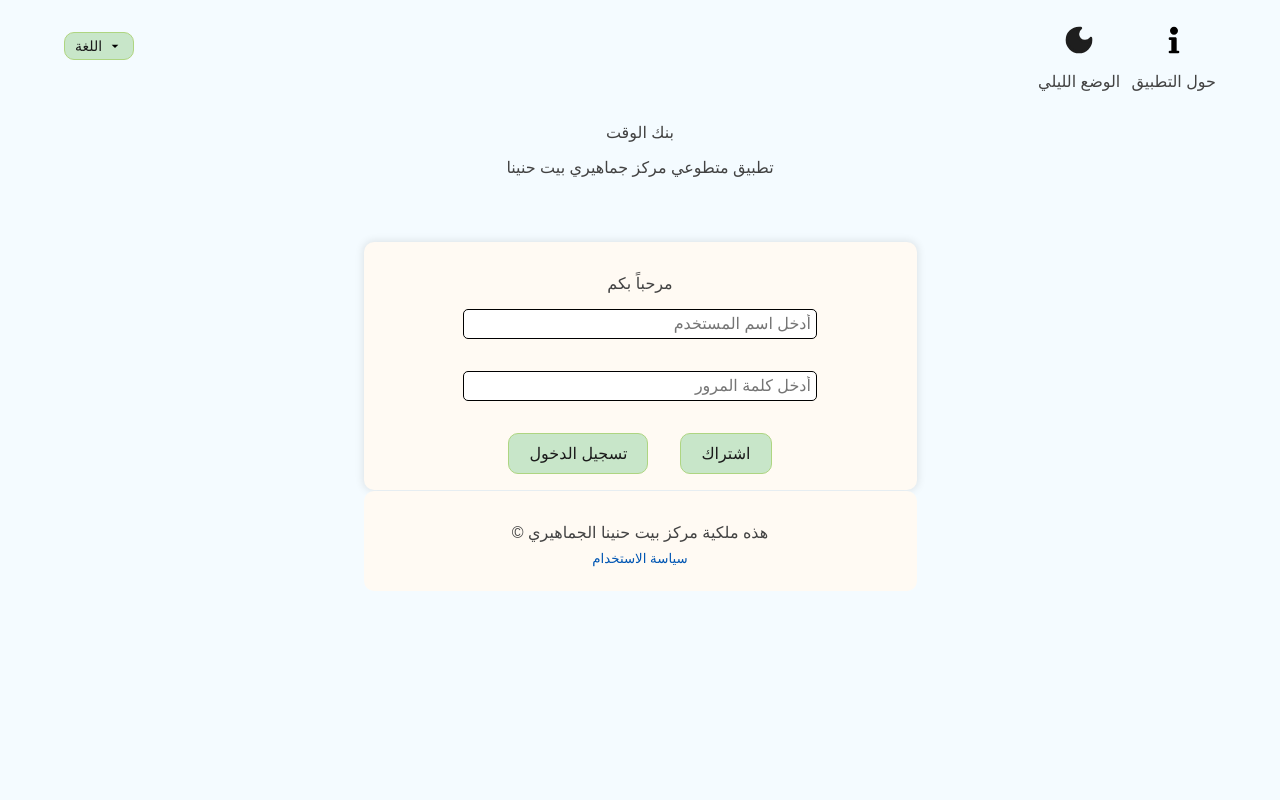
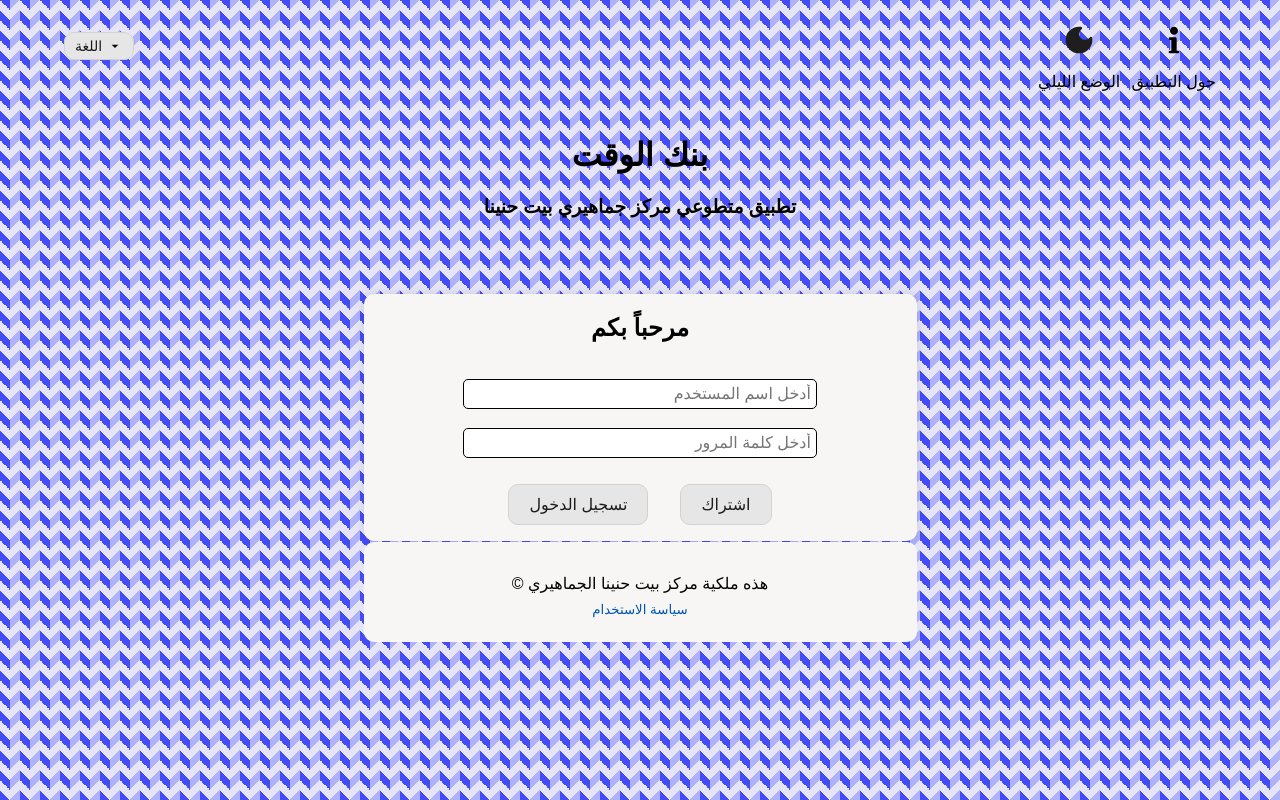
Before and after one commit to mohammadabk2/Beit-Hanina-Community-Center-Vol-App, a React (Create React App) app in the folder client/: page / in a window 1280 px wide. Built offline with nearby package versions, Linux system fonts and the light colour scheme.

Commit message:
Fixes and refractors alot of the front end code regarding css classes and styling in general

```diff
--- a/client/src/App.css
+++ b/client/src/App.css
@@ -58,12 +58,13 @@ button {
 
 /*Gives container white background that can resize */
 .general-box {
-  padding-top: 2rem;
+  /* padding-top: 2rem; */
   width: 80vw;
   margin-top: 0.0625rem;
   border-radius: 0.625rem;
   background-color: var(--box-background-color);
   max-width: 34.5625rem;
+  overflow-y: auto;
 }
 
 /*Organizes containers in column when combined with flex-box class */
@@ -129,7 +130,7 @@ button {
   border-radius: 0.3125rem;
   border: solid;
   border-width: 0.0625rem;
-  margin: 1rem;
+  margin: 0.6rem;
   padding: 0.3125rem;
   font-size: 1rem;
   width: 80%;
@@ -138,11 +139,13 @@ button {
 /*Makes input field container responsive */
 .input-field-box, textarea{
   width: 80%;
+  margin-top: 0.5rem;
 }
 
 body {
-  background-color: var(--body-color);
-  color: var(--general-text);
+  background-color: #e5e5f7;
+  opacity: 1;
+  background: linear-gradient(135deg, #444cf755 25%, transparent 25%) -10px 0/ 20px 20px, linear-gradient(225deg, #444cf7 25%, transparent 25%) -10px 0/ 20px 20px, linear-gradient(315deg, #444cf755 25%, transparent 25%) 0px 0/ 20px 20px, linear-gradient(45deg, #444cf7 25%, #e5e5f7 25%) 0px 0/ 20px 20px;
 }
 
 /*Dropdown menu classes for styling */
@@ -311,6 +314,7 @@ input:focus, textarea:focus{
 
 .scroll-box1,
 .person-table-content {
+  border-radius: 1rem;
   width: 95%;
   max-width: 36.4375rem;
   background-color: var(--body-color);
--- a/client/src/App.js
+++ b/client/src/App.js
@@ -49,6 +49,7 @@ const App = () => {
   const { t } = useTranslation("app");
 
   return (
+    <>
       <div className="app flex-box flex-column">
         <NavigationBar dontShowPageButtons={true} />
         <header className="app-header basic-box-padding">
@@ -56,12 +57,12 @@ const App = () => {
             <img className="centre-img" src={centreLogo} alt="Centre Logo"></img>
           </div> */}
 
-        <div className="basic-item-padding">{t("name")}</div>
-        <div className="basic-item-padding">{t("desc")}</div>
+          <h1>{t("name")}</h1>
+          <h3>{t("desc")}</h3>
         </header>
 
         <div className="general-box flex-box flex-column smooth-shadow-box">
-        <div>{t("welcome")}</div>
+          <h2>{t("welcome")}</h2>
 
           <div className="input-field-box">
             <DynamicInput
@@ -104,6 +105,7 @@ const App = () => {
 
         <CopyRight />
       </div>
+    </>
   );
 };
 
--- a/client/src/config/locales/ar/signup.json
+++ b/client/src/config/locales/ar/signup.json
@@ -9,8 +9,8 @@
   "insurance": ":التأمين الصحي",
   "occupation": "المهنة",
   "idNumber": ":رقم الهوية",
-  "submit": ":إرسال الطلب",
-  "back": ":عودة",
+  "submit": "إرسال الطلب",
+  "back": "عودة",
   "address": ":العنوان",
   "ln": ":لغة",
   "skills": ":المهارات",
--- a/client/src/global.css
+++ b/client/src/global.css
@@ -23,30 +23,30 @@
 } */
 
 :root {
-  --primary-orange: #ffd699;
+  /* --primary-orange: #ffd699;
   --primary-blue: #e3f2fd;
-  --primary-green: #e8f5e9;
+  --primary-green: #e8f5e9; */
 
-  --body-color: #f4fbff;
-  --box-background-color: #fffaf3;
-  --skills-background: #f1fdf4;
+  --body-color: #ffffff;
+  --box-background-color: #f7f6f4;
+  --skills-background: #d8d8d8;
 
   --input-border: #cfd8dc;
   --general-shadow: #0000001a;
-  --skills-shadow: #e0f2f1;
+  --skills-shadow: #e7e7e7;
 
   --general-text: #424242;
   --drop-down-text-color: #2e2e2e;
   --table-row-text: #455a64;
 
-  --input-focus: #ffb74d;
+  --input-focus: #6dacf3;
   --line-break: #cfd8dc;
   --table-line-break: #eeeeee;
 
-  --button-background: #c8e6c9;
-  --button-hover: #a5d6a7;
+  --button-background: #e6e6e6;
+  --button-hover: #d6d6d6;
   --button-text: #1b1b1b;
-  --button-border: #aed581;
+  --button-border: #d1d1d1;
 
   --top-scroll-box: #f0faff;
   --bottom-scroll-box: #f0faff;
--- a/client/src/pages/HomePage/HomeAdmin.js
+++ b/client/src/pages/HomePage/HomeAdmin.js
@@ -30,7 +30,9 @@ const HomeAdmin = () => {
     setPersonView(true); // Set personView to true by default when switching to "people"
   };
   const switchToCreateOrg = () => setViewMode("createOrg");
-  const togglePersonView = () => setPersonView(!personView); // Toggle between card and table view
+  const togglePersonView = () => {
+    setPersonView(!personView); // Toggle between card and table view
+  }
 
   const sortEvents = () => {
     console.log("Sort events button clicked");
@@ -66,7 +68,7 @@ const HomeAdmin = () => {
   const renderEvents = () => {
     return (
       <>
-        <div className="scroll-box1 general-box flex-box flex-column">
+        <div className="scroll-box1 flex-box flex-column">
           <div className="flex-box top-scroll-box1 line-break">
             <DynamicButton
               className="button button-small"
@@ -115,7 +117,7 @@ const HomeAdmin = () => {
   const renderPeople = () => {
     return (
       <>
-        <div className="perosnal-area-content scroll-box1 general-box flex-box flex-column">
+        <div id="user-table" className="scroll-box1 flex-box flex-column">
           <div className="flex-box top-scroll-box1 line-break">
             <DynamicButton
               className="button button-small"
--- a/client/src/pages/HomePage/HomeOrganizer.js
+++ b/client/src/pages/HomePage/HomeOrganizer.js
@@ -64,7 +64,6 @@ const HomeOrganizer = () => {
   const renderCreateEvent = () => {
     return (
       <>
-        <div className="general-box scroll-box1">
         <form
           onSubmit={handleSubmit}
           className="general-box flex-box flex-column smooth-shadow-box"
@@ -160,7 +159,6 @@ const HomeOrganizer = () => {
             />
           </div>
         </form>
-        </div>
       </>
     );
   };
@@ -168,7 +166,7 @@ const HomeOrganizer = () => {
   const renderShowEvents = () => {
     return (
       <>
-        <div className="scroll-box1 general-box flex-box flex-column">
+        <div className="scroll-box1 flex-box flex-column">
           <div className="flex-box flex-column top-scroll-box1 line-break">
             <div>
               <DynamicButton
--- a/client/src/pages/HomePage/HomeVolunteer.js
+++ b/client/src/pages/HomePage/HomeVolunteer.js
@@ -35,7 +35,7 @@ const HomeVolunteer = () => {
     <div className="app flex-box flex-column">
       <NavigationBar />
 
-      <div className="scroll-box1 general-box flex-box flex-column">
+      <div className="scroll-box1 flex-box flex-column">
         <div className="flex-box flex-column top-scroll-box1 line-break">
           <div>
             <DynamicButton
@@ -46,8 +46,8 @@ const HomeVolunteer = () => {
           </div>
         </div>
         <div className="bottom-scroll-box1">{renderEventItems(events)}</div>
-        <CopyRight />
       </div>
+      <CopyRight />
     </div>
   );
 };
--- a/client/src/pages/SignUpPage/SignUp.js
+++ b/client/src/pages/SignUpPage/SignUp.js
@@ -101,6 +101,7 @@ const SignUpPage = () => {
 
   //TODO change lan from drop down to new nav bar
   return (
+    <>
     <div className="flex-box flex-column">
       <NavigationBar dontShowPageButtons={true} />
       <div>
@@ -296,6 +297,7 @@ const SignUpPage = () => {
       </div>
       <CopyRight />
     </div>
+    </>
   );
 };
 
```
Lines whose indentation alone changed are shown as unchanged.
